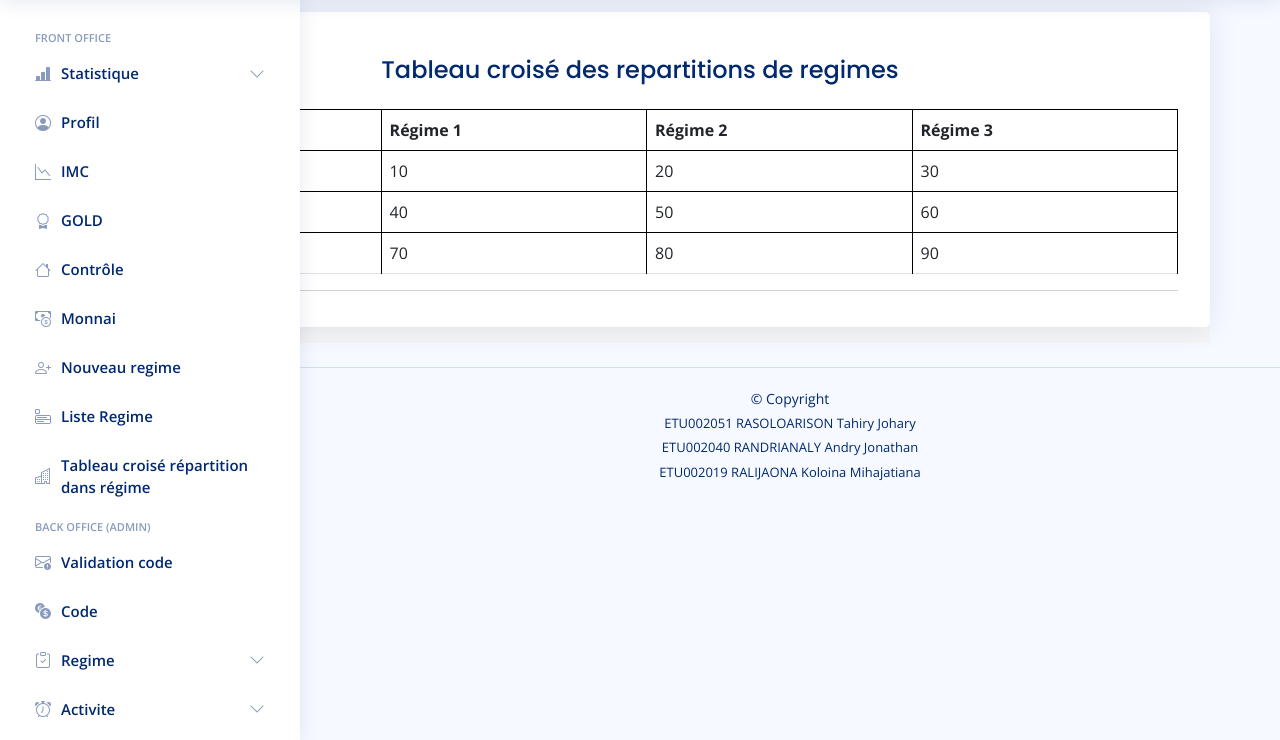
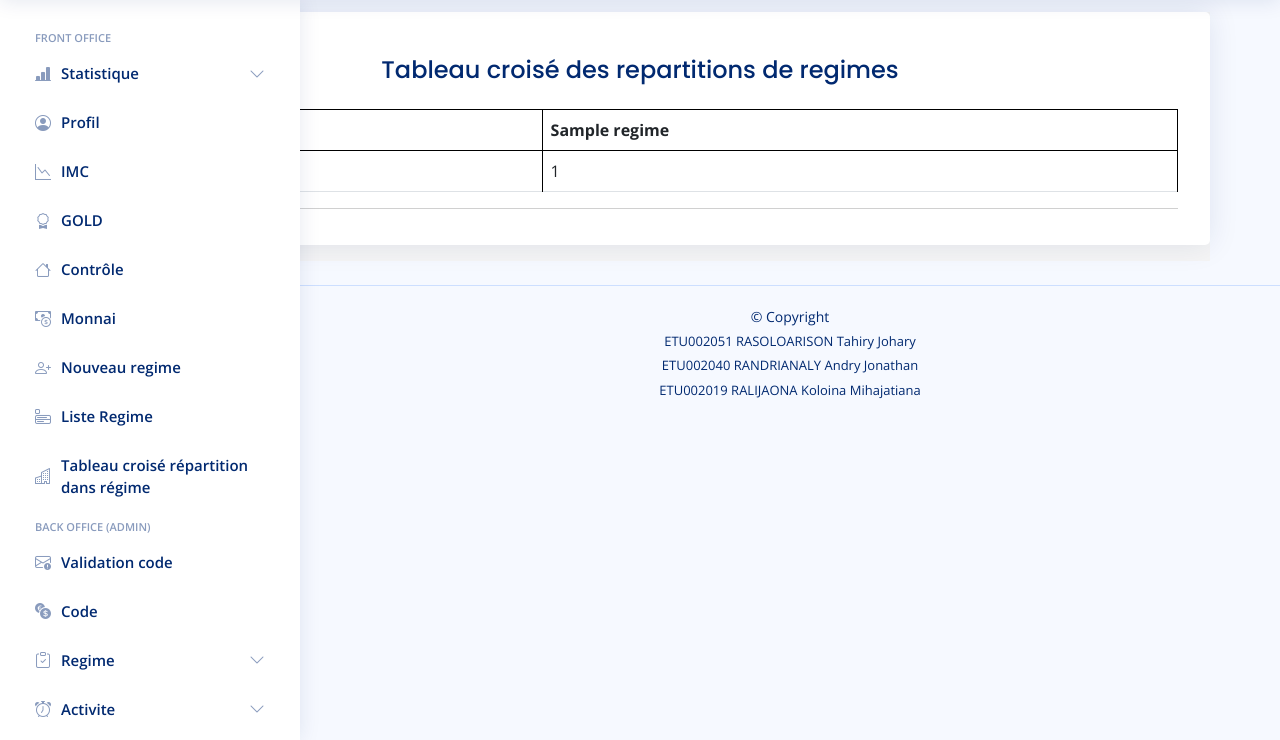
Before and after one commit to jonathandry32/system_info, a CodeIgniter app: page /system_info/index.php/regime/tableauC in a window 1280 px wide. Shown: the part 60-800 px from the top of the page. Run offline with CodeIgniter, Linux system fonts and the light colour scheme; a user stored in the database is signed in; data comes from the database, SQL or seed files in the repository; tables that the repository leaves empty hold one stand-in row (values such as "Sample post"); some libraries are stand-ins or nearby versions.

Commit message:
finalisation

```diff
--- a/application/controllers/Regime.php
+++ b/application/controllers/Regime.php
@@ -94,7 +94,9 @@ class Regime extends CI_Controller {
         $this->load->view('template',$data);
     }
     public function tableauC(){
+        $this->load->model('Regime_model');
         $data['contents']='regime/repartition';
+        $data['dataTC']=$this->Regime_model->getDataTC();
         $data['title']='YourDiet';
 		$data['description']='';
 		$data['keywords']='';
--- a/application/models/Regime_model.php
+++ b/application/models/Regime_model.php
@@ -123,4 +123,24 @@ class Regime_model extends CI_Model
         }
         return $valiny;
     }
+    public function getDataTC() {
+        $this->db->select('cp.nom AS categorie, r.nom AS regime, rr.valeur');
+        $this->db->from('repartition_regime rr');
+        $this->db->join('cat_plat cp', 'cp.idCatPlat = rr.idCatPlat');
+        $this->db->join('regime r', 'r.idRegime = rr.idRegime');
+        $query = $this->db->get();
+        $pivotData = array();
+        if ($query->num_rows() > 0) {
+            foreach ($query->result() as $row) {
+                $categorie = $row->categorie;
+                $regime = $row->regime;
+                $valeur = $row->valeur;
+                if (!isset($pivotData[$categorie])) {
+                    $pivotData[$categorie] = array();
+                }
+                $pivotData[$categorie][$regime] = $valeur;
+            }
+        }
+        return $pivotData;
+    }
 }
--- a/application/views/regime/repartition.php
+++ b/application/views/regime/repartition.php
@@ -8,26 +8,6 @@
       padding: 5px;
     }
   </style>
-  <?php
-  $pivotData = array(
-    "Viande" => array(
-      "Régime 1" => 10,
-      "Régime 2" => 20,
-      "Régime 3" => 30
-    ),
-    "Poisson" => array(
-      "Régime 1" => 40,
-      "Régime 2" => 50,
-      "Régime 3" => 60
-    ),
-    "Volaille" => array(
-      "Régime 1" => 70,
-      "Régime 2" => 80,
-      "Régime 3" => 90
-    )
-  );
-  ?>
-
   <main>
     <br>
 	<section class="section">
@@ -46,8 +26,8 @@
       <tr>
         <th>Catégorie</th>
         <?php
-        if (!empty($pivotData)) {
-          $regimes = array_keys(reset($pivotData));
+        if (!empty($dataTC)) {
+          $regimes = array_keys(reset($dataTC));
           foreach ($regimes as $regime) {
             echo "<th scope='col'>$regime</th>";
           }
@@ -57,8 +37,8 @@
     </thead>
     <tbody>
       <?php
-      if (!empty($pivotData)) {
-        foreach ($pivotData as $categorie => $regimes) {
+      if (!empty($dataTC)) {
+        foreach ($dataTC as $categorie => $regimes) {
           echo "<tr>";
           echo "<th>$categorie</th>";
           foreach ($regimes as $valeur) {
@@ -78,4 +58,3 @@
 </section>
 </main>
 <br>
-<script src="<?php echo base_url('assets/js/filtrage.js'); ?>"></script>
```
Also changed, not shown: 1 other file.
